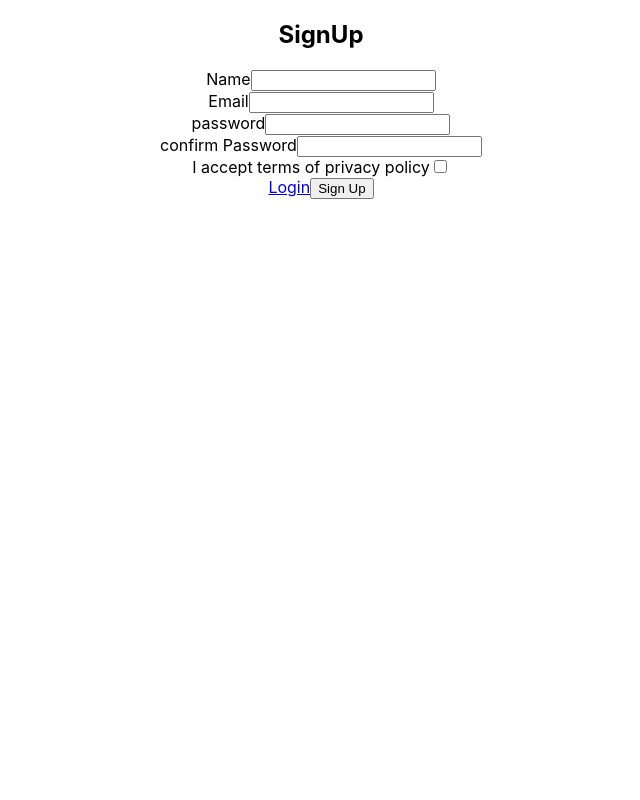
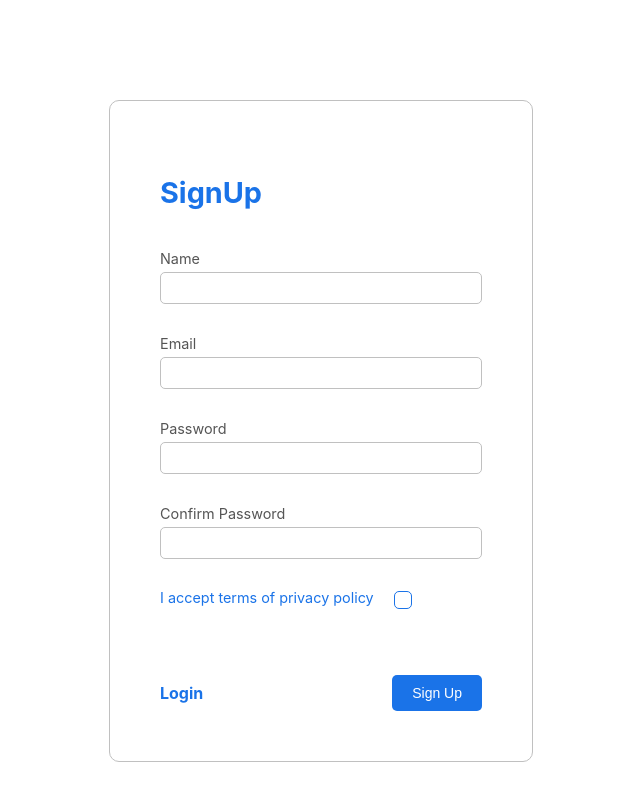
Before and after one commit to paniz-nl/react-form, a React (Create React App) app: page / in a window 1280 px wide. Shown: the top 800 px of the page, without its empty margins (319-959 px from the left). Built offline with nearby package versions, Linux system fonts and the light colour scheme.

Commit message:
react form done! ;)

```diff
--- a/package.json
+++ b/package.json
@@ -9,6 +9,7 @@
     "react": "^18.2.0",
     "react-dom": "^18.2.0",
     "react-scripts": "5.0.1",
+    "react-toastify": "^9.0.8",
     "web-vitals": "^2.1.4"
   },
   "scripts": {
--- a/src/components/SignUp.js
+++ b/src/components/SignUp.js
@@ -1,4 +1,11 @@
-import React, {useState} from 'react';
+import React, {useState, useEffect} from 'react';
+import { ToastContainer } from 'react-toastify';
+import 'react-toastify/dist/ReactToastify.css';
+
+import styles from './SignUp.module.css';
+
+import { validate } from './validate';
+import { notify } from './toast';
 
 const SignUp = () => {
 
@@ -10,6 +17,14 @@ const SignUp = () => {
         isAccepted: false
     })
 
+    const [errors, setErrors] = useState({});
+    const [touched, setTouched] = useState({});
+
+
+    useEffect(() => {
+        setErrors(validate(data))
+    }, [data, touched])
+
     const changeHandler = (event) => {
         if (event.target.name === "isAccepted") {
             setData({...data, [event.target.name]: event.target.checked})
@@ -17,34 +32,102 @@ const SignUp = () => {
             setData({...data, [event.target.name]: event.target.value})
         }
     }
-    console.log(data)
+
+    const focusHandlre = (event) => {
+        setTouched({...touched, [event.target.name]: true })
+    }
+
+    const submitHandler = event => {
+        event.preventDefault();
+        if(!Object.keys(errors).length) {
+            console.log(data)
+            notify("success", "You signed in successfully")
+        } else {
+            notify("error", "invalid data!")
+            setTouched({
+                name: true,
+                email: true,
+                password: true,
+                confirmPassword: true,
+                isAccepted: true
+            })
+        }
+    }
+
+
+
     return (
-        <div>
-            <form>
-                <h2>SignUp</h2>
-                <div>
+        <div className={styles.container}>
+            <form onSubmit={submitHandler} className={styles.formContainer}>
+                <h2 className={styles.header}>SignUp</h2>
+                <div className={styles.formField}>
                     <label>Name</label>
-                    <input type="text" name="name" value={data.name} onChange={changeHandler} />
+                    <input
+                        className={(errors.name && touched.name) ? styles.uncompleted : styles.formInput}
+                        type="text"
+                        name="name"
+                        value={data.name}
+                        onChange={changeHandler}
+                        onFocus={focusHandlre}
+                    />
+                    {errors.name && touched.name && <span>{errors.name}</span>}
                 </div>
-                <div>
+                <div className={styles.formField}>
                     <label>Email</label>
-                    <input type="text" name="email" value={data.email} onChange={changeHandler} />
+                    <input
+                        className={(errors.email && touched.email) ? styles.uncompleted : styles.formInput}
+                        type="text"
+                        name="email"
+                        value={data.email}
+                        onChange={changeHandler}
+                        onFocus={focusHandlre}
+                    />
+                    {errors.email && touched.email && <span>{errors.email}</span>}
                 </div>
-                <div>
-                    <label>password</label>
-                    <input type="password" name="password" value={data.password} onChange={changeHandler} />
+                <div className={styles.formField}>
+                    <label>Password</label>
+                    <input
+                        className={(errors.password && touched.password) ? styles.uncompleted : styles.formInput}
+                        type="password"
+                        name="password"
+                        value={data.password}
+                        onChange={changeHandler}
+                        onFocus={focusHandlre}
+                    />
+                    {errors.password && touched.password && <span>{errors.password}</span>}
                 </div>
-                <div>
-                    <label>confirm Password</label>
-                    <input type="password" name="confirmPassword" value={data.confirmPassword} onChange={changeHandler} />
+                <div className={styles.formField}>
+                    <label>Confirm Password</label>
+                    <input
+                        className={(errors.confirmPassword && touched.confirmPassword) ? styles.uncompleted : styles.formInput}
+                        type="password"
+                        name="confirmPassword"
+                        value={data.confirmPassword}
+                        onChange={changeHandler}
+                        onFocus={focusHandlre}
+                    />
+                    {errors.confirmPassword && touched.confirmPassword && <span>{errors.confirmPassword}</span>}
                 </div>
-                <div>
-                    <label>I accept terms of privacy policy</label>
-                    <input type="checkbox" name="isAccepted" value={data.isAccepted} onChange={changeHandler} />
+                <div className={styles.formField}>
+                    <div className={styles.checkBoxContainer}>
+                        <label>I accept terms of privacy policy</label>
+                        <input
+                            // className={(errors.isAccepted && touched.isAccepted) ? styles.uncompleted : styles.formInput}
+                            type="checkbox"
+                            name="isAccepted"
+                            value={data.isAccepted}
+                            onChange={changeHandler}
+                            onFocus={focusHandlre}
+                        />
+                    </div>
+                    {errors.isAccepted && touched.isAccepted && <span>{errors.isAccepted}</span>}
                 </div>
-                <a href="#">Login</a>
-                <button type="submit">Sign Up</button>
+                <div className={styles.formButtons}>
+                    <a href='#'>Login</a>
+                    <button type="submit">Sign Up</button>
+                </div>
             </form>
+            <ToastContainer />
         </div>
     );
 };
--- /dev/null
+++ b/src/components/SignUp.module.css
@@ -0,0 +1,160 @@
+.container {
+    display: flex;
+    justify-content: center;
+    align-items: center;
+    background-color: #fff;
+    min-height: 100vh;
+}
+
+.formContainer {
+    border: 1px solid silver;
+    width: fit-content;
+    height: fit-content;
+    background-color: #fff;
+    padding: 50px;
+    margin: 100px;
+    border-radius: 10px;
+}
+
+.header {
+    text-align: left;
+    font-size: 1.8rem;
+    color: #1a73e8;
+    margin-bottom: 40px;
+}
+
+.formField {
+    display: flex;
+    flex-direction: column;
+    margin-bottom: 10px;
+    height: 75px;
+}
+
+.formField label {
+    text-align: left;
+    margin-bottom: 5px;
+    color: rgb(85, 85, 85);
+    font-size: 0.9rem;
+}
+.formField span {
+    height: 10px;
+    text-align: left;
+    margin-top: 5px;
+    width: fit-content;
+    font-size: 0.7rem;
+    color: red;
+    line-height: 10px;
+    padding: 2px 3px;
+    background-color: rgb(225, 0, 0, 0.175);
+    border-radius: 3px;
+}
+
+.formInput {
+    width: 300px;
+    height: 30px;
+    border-radius: 5px;
+    padding: 0px 10px;
+    border: 1px solid silver;
+    transition: all 0.2s ease-in;
+}
+
+.uncompleted {
+    width: 300px;
+    height: 30px;
+    border-radius: 5px;
+    padding: 0px 10px;
+    border: 1px solid red;
+    transition: all 0.2s ease-in;
+}
+
+.formInput:focus,
+.uncompleted:focus {
+    outline: none;
+    line-height: 30px;
+    height: 30px;
+    border: 1px solid #1a73e8;
+}
+
+.formButtons {
+    display: flex;
+    justify-content: space-between;
+    align-items: center;
+}
+
+.formButtons button {
+    background-color: #1a73e8;
+    color: #fff;
+    padding: 10px 20px;
+    border: none;
+    border-radius: 5px;
+    font-size: 0.875rem;
+    font-weight: 500;
+    cursor: pointer;
+    transition: all 0.1s ease-in;
+}
+
+.formButtons button:hover{
+    background-color: #004aaa;
+}
+
+.formButtons a {
+    color: #1a73e8;
+    text-decoration: none;
+    transition: all 0.1s ease-in;
+    font-weight: 700;
+}
+
+.formButtons a:hover{
+    color: #004aaa;
+}
+@media (max-width: 440px) {
+    .formContainer{
+        padding: 20px;
+        margin: 50px 20px;
+        width: 90%;
+    }
+    .formInput {
+        width: 90%;
+    }
+    .uncompleted {
+        width: 90%;
+    }
+
+}
+
+.checkBoxContainer {
+    display: flex;
+    flex-direction: row !important;
+    text-align: center;
+    font-size: 0.85rem;
+    align-items: center;
+    height: 20px !important;
+}
+
+.formField:nth-child(6) label {
+    color: #1a73e8;
+}
+
+input[type="checkbox"] {
+    margin-left: 20px;
+    width: 18px;
+    height: 18px;
+    border: 1px solid #1a73e8;
+    border-radius: 5px;
+    appearance: none;
+    transition: all 0.2s ease-in;
+}
+
+input[type="checkbox"]:checked {
+    width: 18px;
+    height: 18px;
+    background-color: #1a73e8;
+    border-radius: 50%;
+}
+
+input[type="checkbox"]:focus {
+    width: 18px;
+    height: 18px;
+    outline: none;
+    border: 2px solid #004aaa;
+}
--- /dev/null
+++ b/src/components/toast.js
@@ -0,0 +1,10 @@
+import { toast } from 'react-toastify';
+
+export const notify = (type, text) => {
+    if (type === "success") {
+        toast.success(text);
+    } else {
+        toast.error(text);
+    }
+
+};
--- /dev/null
+++ b/src/components/validate.js
@@ -0,0 +1,42 @@
+export const validate = (data) => {
+
+    const errors = {};
+
+    if (!data.name.trim()) {
+        errors.name = "Username required"
+    } else {
+        delete errors.name
+    }
+
+    if (!data.email) {
+        errors.email = "Email required"
+    } else if (!/\S+@\S+\.\S+/.test(data.email)) {
+        errors.email = "Email address is invalid"
+    } else {
+        delete errors.email
+    }
+
+    if (!data.password) {
+        errors.password = "password required"
+    } else if (data.password.length < 6) {
+        errors.password = " Password need to be 6 character or more"
+    } else {
+        delete errors.password
+    }
+
+    if (!data.confirmPassword) {
+        errors.confirmPassword = "Confirm the password"
+    } else if (data.confirmPassword !== data.password) {
+        errors.confirmPassword = "Password not match"
+    } else {
+        delete errors.confirmPassword
+    }
+
+    if (data.isAccepted) {
+       delete errors.isAccepted
+    } else {
+        errors.isAccepted = "Accept our regulations"
+    }
+
+    return errors;
+}
```
Also changed, not shown: 1 other file (tests, documents, lock files or other folders).
